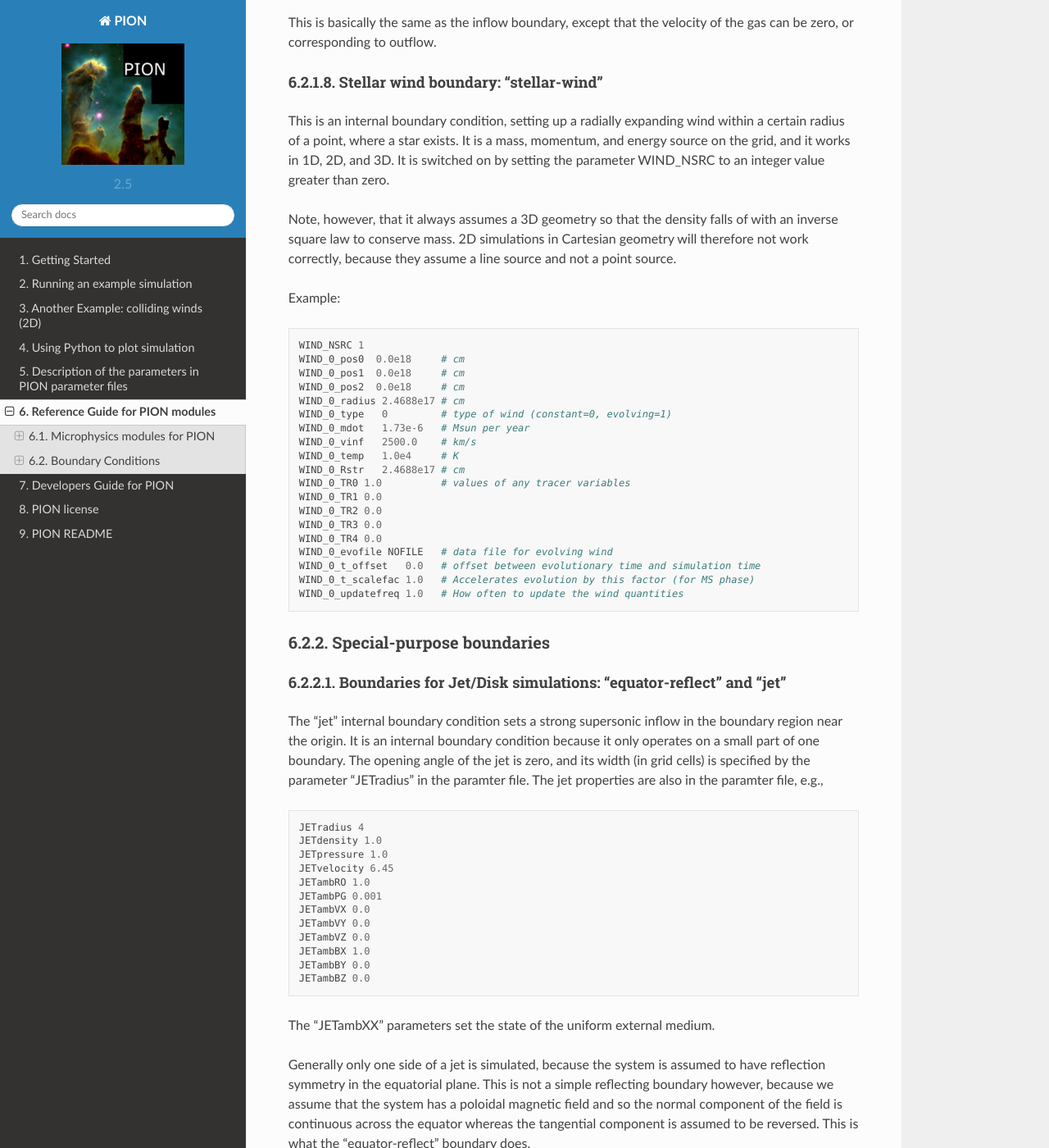
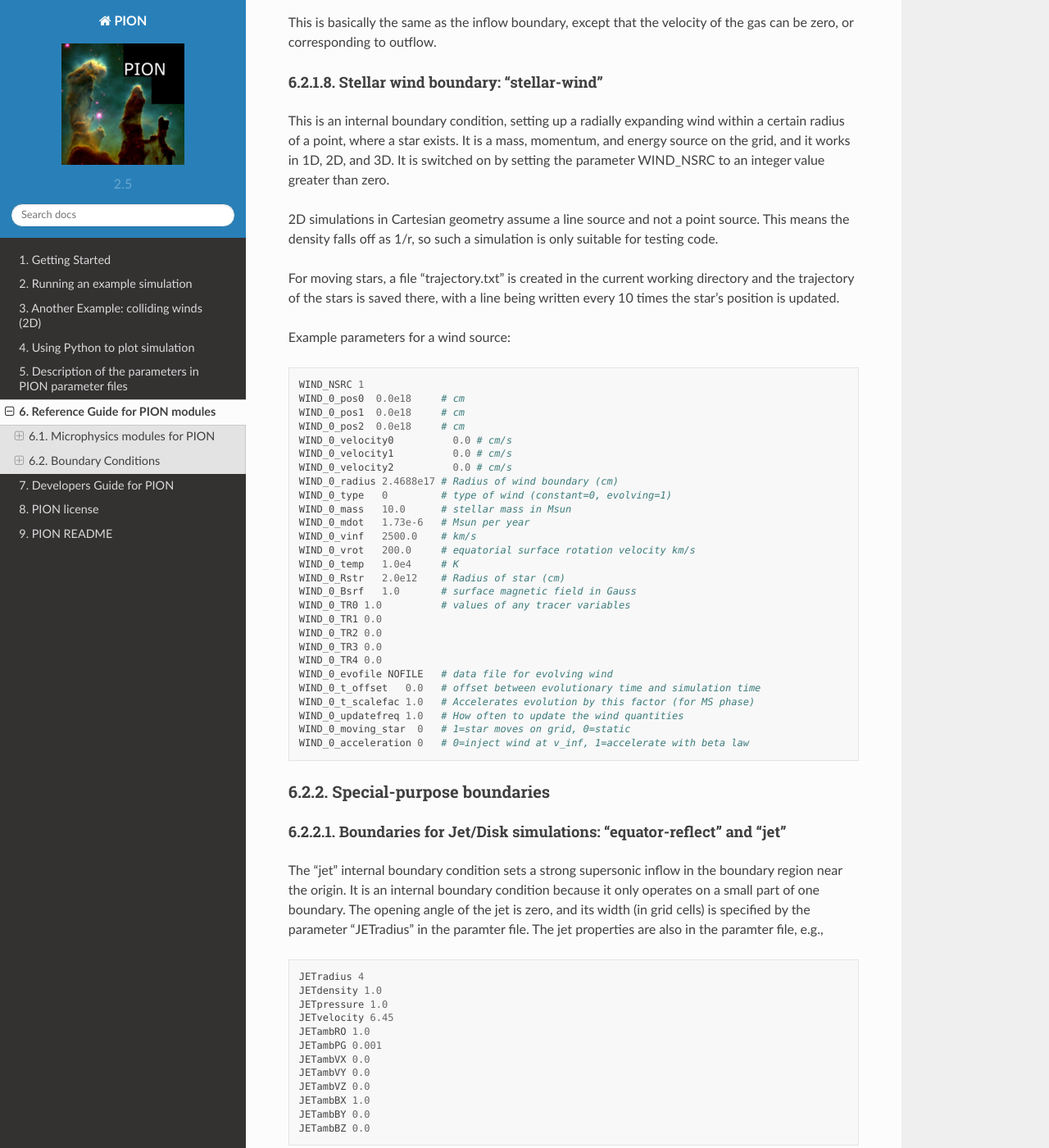
Before and after one commit to jmackey-astro/pion-docs, a Sphinx documentation site: the page built from docs/source/modules.rst, in a window 1280 px wide and 1400 px high, scrolled down 7853 px. Shown: the whole window at 82% size. Built offline with Sphinx 7.4.7 and the Read the Docs theme 2.0.0, drawn with Linux system fonts in a browser that asks for light colours.

Commit message:
udpated parameter files for wind with stuff for moving stars

```diff
--- a/docs/source/modules.rst
+++ b/docs/source/modules.rst
@@ -457,12 +457,16 @@ mass, momentum, and energy source on the grid, and it works in 1D, 2D,
 and 3D. It is switched on by setting the parameter WIND_NSRC to an
 integer value greater than zero.
 
-Note, however, that it always assumes a 3D geometry so that the density
-falls of with an inverse square law to conserve mass. 2D simulations in
-Cartesian geometry will therefore not work correctly, because they
-assume a line source and not a point source.
+2D simulations in Cartesian geometry assume a line source and not a point
+source.  This means the density falls off as 1/r, so such a simulation is only
+suitable for testing code.
 
-Example:
+For moving stars, a file "trajectory.txt" is created in the current working
+directory and the trajectory of the stars is saved there, with a line being
+written every 10 times the star's position is updated.
+
+
+Example parameters for a wind source:
 
 ::
 
@@ -470,12 +474,18 @@ Example:
    WIND_0_pos0  0.0e18     # cm
    WIND_0_pos1  0.0e18     # cm
    WIND_0_pos2  0.0e18     # cm
-   WIND_0_radius 2.4688e17 # cm
+   WIND_0_velocity0          0.0 # cm/s
+   WIND_0_velocity1          0.0 # cm/s
+   WIND_0_velocity2          0.0 # cm/s
+   WIND_0_radius 2.4688e17 # Radius of wind boundary (cm)
    WIND_0_type   0         # type of wind (constant=0, evolving=1)
+   WIND_0_mass   10.0      # stellar mass in Msun
    WIND_0_mdot   1.73e-6   # Msun per year
    WIND_0_vinf   2500.0    # km/s
+   WIND_0_vrot   200.0     # equatorial surface rotation velocity km/s
    WIND_0_temp   1.0e4     # K
-   WIND_0_Rstr   2.4688e17 # cm
+   WIND_0_Rstr   2.0e12    # Radius of star (cm)
+   WIND_0_Bsrf   1.0       # surface magnetic field in Gauss
    WIND_0_TR0 1.0          # values of any tracer variables
    WIND_0_TR1 0.0
    WIND_0_TR2 0.0
@@ -485,6 +495,8 @@ Example:
    WIND_0_t_offset   0.0   # offset between evolutionary time and simulation time
    WIND_0_t_scalefac 1.0   # Accelerates evolution by this factor (for MS phase)
    WIND_0_updatefreq 1.0   # How often to update the wind quantities
+   WIND_0_moving_star  0   # 1=star moves on grid, 0=static
+   WIND_0_acceleration 0   # 0=inject wind at v_inf, 1=accelerate with beta law
 
 
 Special-purpose boundaries
```
Also changed, not shown: docs/source/parameter-file.rst (+7 -0 lines).
